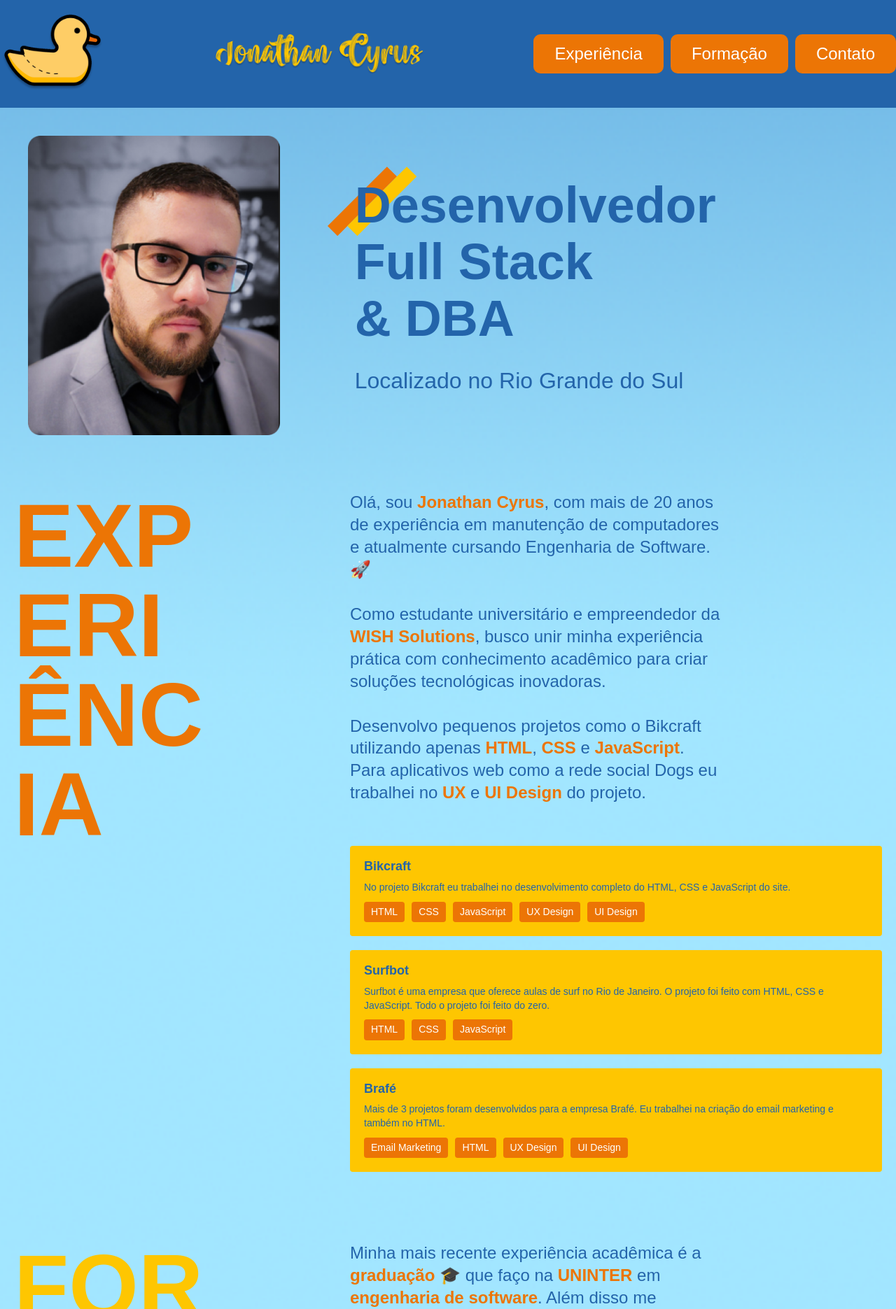
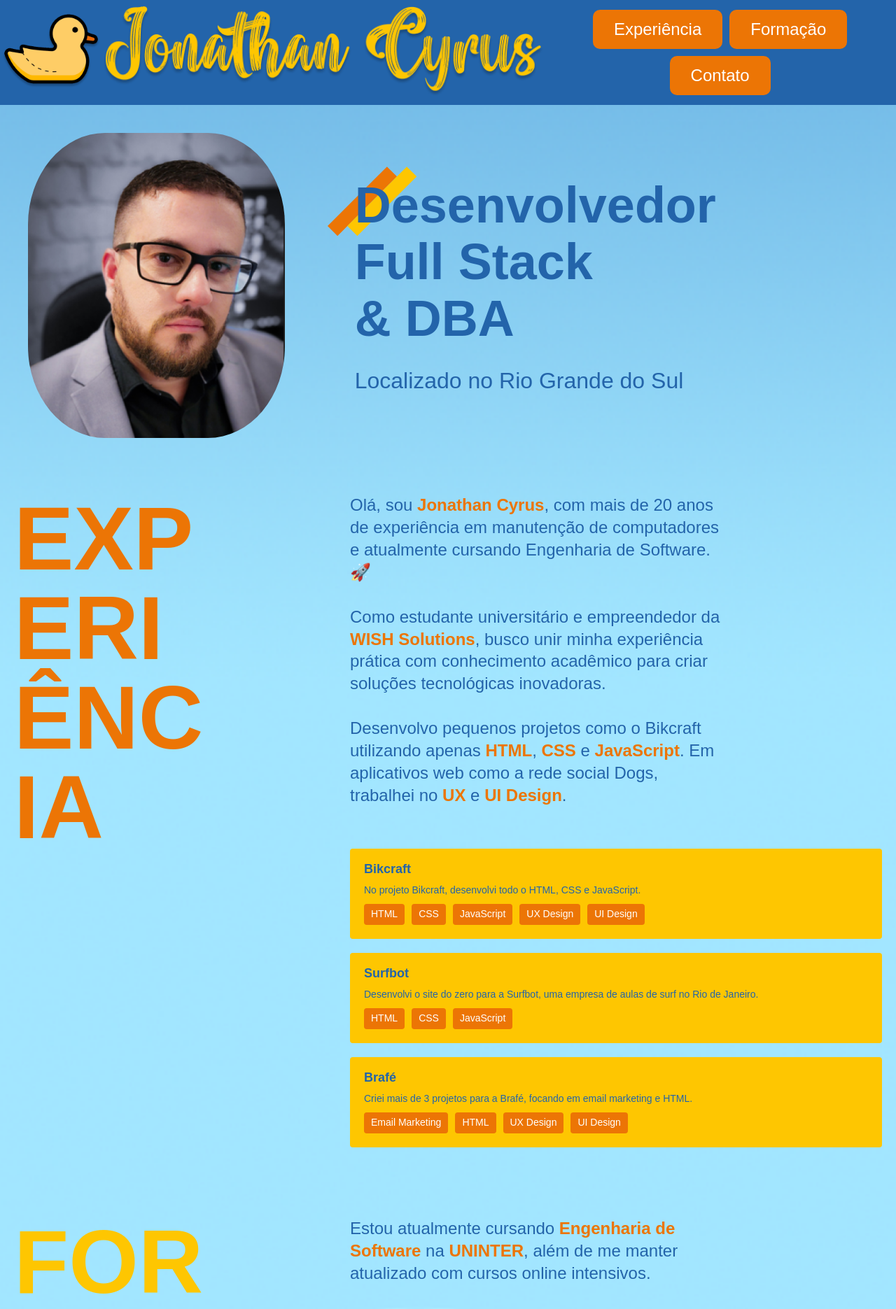
Before and after one commit to engcyrus/jonathancyrus, a plain HTML site: page index.html in a window 1280 px wide. Shown: the top 1871 px of the page at 70% size. Drawn offline with Linux system fonts and the light colour scheme.

Commit message:
Add files via upload

```diff
--- a/css/formacao.css
+++ b/css/formacao.css
@@ -134,9 +134,9 @@
 }
 .perfil-foto {
   width: 100%;
-  max-width: 300px; /* Define o tamanho máximo da imagem */
+  max-width: 400px; /* Define o tamanho máximo da imagem */
   height: auto; /* Mantém a proporção da imagem */
-  border-radius: 50%; /* Torna a imagem circular */
+  border-radius: 30%; /* Torna a imagem circular */
   display: block;
   margin: 0 auto;
 }
--- a/css/global.css
+++ b/css/global.css
@@ -1,5 +1,5 @@
 body {
-  background-image: url('./fundo.png');
+  background-image: url('../img/fundo.png');
   background-size: cover; /* Faz com que a imagem cubra toda a área do body */
   background-repeat: no-repeat; /* Evita que a imagem se repita */
   max-width: auto;
@@ -7,7 +7,7 @@ body {
   gap: 100px;
   font-family: "Fira Sans", Arial, sans-serif;
   margin: 0px;
-  color: #141414;
+
 }
 
 h1,
--- a/index.html
+++ b/index.html
@@ -2,89 +2,88 @@
 <html lang="pt-br">
   <head>
     <meta charset="UTF-8" />
-
     <meta name="viewport" content="width=device-width, initial-scale=1.0" />
-    <!-- Configura a visualização da página para ser responsiva em dispositivos móveis -->
+    <!-- Configura a página para ser responsiva em dispositivos móveis -->
 
     <title>Jonathan Cyrus - Engenheiro de Software</title>
     <!-- Título da página exibido na aba do navegador -->
 
     <meta name="description" content="Desenvolvedor Full Stack e DBA" />
-    <!-- Descrição breve da página para SEO (Search Engine Optimization) -->
+    <!-- Descrição breve para SEO (Search Engine Optimization) -->
 
     <link rel="stylesheet" href="./css/style.css" />
-    <!-- Link para o arquivo CSS externo que estiliza a página -->
+    <!-- Link para o arquivo de estilo externo -->
   </head>
 
   <body>
     <header class="header">
       <a href="https://cs50.ai/">
-        <img src="./pato.png" alt="pato" width="150" class="patinho"
-      /></a>
+        <img
+          src="./img/pato.png"
+          alt="Logo do pato"
+          width="150"
+          class="patinho"
+        />
+      </a>
+      <!-- Mini logo do pato com link para o site -->
 
-      <!-- Imagem mini logo pato -->
-
-      <img src="./jonathancyrus.png" alt="logo" width="600" class="perfil-foto"  />
-      <!-- Imagem da logo -->
+      <img src="./img/jonathancyrus.png" alt="Logo" width="650" />
+      <!-- Imagem da logo principal -->
 
       <nav>
-        <!-- Barra de navegação com links para diferentes seções da página -->
-
+        <!-- Menu de navegação principal -->
         <ul class="header-menu">
           <li><a href="#experiencia">Experiência</a></li>
           <li><a href="#formacao">Formação</a></li>
-
           <li><a href="#contato">Contato</a></li>
         </ul>
       </nav>
     </header>
 
     <main class="introducao">
-      <!-- Seção principal da página que introduz o perfil do desenvolvedor -->
-
-      <img src="./perfil.png" alt="cyrus" width="360" height="520" />
-      <!-- Imagem do perfil do desenvolvedor com largura e altura definidas -->
-
+      <!-- Seção principal com a apresentação do perfil -->
+      <img
+        src="./img/perfil.png"
+        alt="Foto de Jonathan Cyrus"
+        width="360"
+        height="520"
+        class="perfil-foto"
+      />
+      <!-- Imagem de perfil -->
       <div>
         <h1>Desenvolvedor<br />Full Stack <br />& DBA</h1>
-
         <p>Localizado no Rio Grande do Sul</p>
       </div>
     </main>
 
     <section class="experiencia" id="experiencia" aria-label="Experiência">
-      <!-- Seção que exibe a experiência profissional do desenvolvedor -->
-
+      <!-- Seção de experiência profissional -->
       <h2 class="subtitulo">Experiência</h2>
 
       <div>
-        <!-- Texto descrevendo os tipos de projetos já desenvolvidos -->
         <p class="experiencia-texto">
           Olá, sou <strong>Jonathan Cyrus</strong>, com mais de 20 anos de
           experiência em manutenção de computadores e atualmente cursando
-          Engenharia de Software.🚀<br />
+          Engenharia de Software. 🚀<br /><br />
 
-          <br />Como estudante universitário e empreendedor da
+          Como estudante universitário e empreendedor da
           <strong>WISH Solutions</strong>, busco unir minha experiência prática
           com conhecimento acadêmico para criar soluções tecnológicas
-          inovadoras.<br />
+          inovadoras.<br /><br />
 
-          <br />Desenvolvo pequenos projetos como o Bikcraft utilizando apenas
+          Desenvolvo pequenos projetos como o Bikcraft utilizando apenas
           <strong>HTML</strong>, <strong>CSS</strong> e
-          <strong>JavaScript</strong>. Para aplicativos web como a rede social
-          Dogs eu trabalhei no <strong>UX</strong> e
-          <strong>UI Design</strong> do projeto.
+          <strong>JavaScript</strong>. Em aplicativos web como a rede social
+          Dogs, trabalhei no <strong>UX</strong> e <strong>UI Design</strong>.
         </p>
 
         <div class="empresa">
           <h3 class="empresa-titulo">Bikcraft</h3>
           <p class="empresa-texto">
-            No projeto Bikcraft eu trabalhei no desenvolvimento completo do
-            HTML, CSS e JavaScript do site.
+            No projeto Bikcraft, desenvolvi todo o HTML, CSS e JavaScript.
           </p>
 
           <ul class="empresa-habilidades">
-            <!-- Lista das habilidades utilizadas no projeto/empresa -->
             <li>HTML</li>
             <li>CSS</li>
             <li>JavaScript</li>
@@ -93,14 +92,11 @@
           </ul>
         </div>
 
-        <!-- Repetição da mesma estrutura para outros projetos/empresas -->
-
         <div class="empresa">
           <h3 class="empresa-titulo">Surfbot</h3>
           <p class="empresa-texto">
-            Surfbot é uma empresa que oferece aulas de surf no Rio de Janeiro. O
-            projeto foi feito com HTML, CSS e JavaScript. Todo o projeto foi
-            feito do zero.
+            Desenvolvi o site do zero para a Surfbot, uma empresa de aulas de
+            surf no Rio de Janeiro.
           </p>
           <ul class="empresa-habilidades">
             <li>HTML</li>
@@ -112,8 +108,8 @@
         <div class="empresa">
           <h3 class="empresa-titulo">Brafé</h3>
           <p class="empresa-texto">
-            Mais de 3 projetos foram desenvolvidos para a empresa Brafé. Eu
-            trabalhei na criação do email marketing e também no HTML.
+            Criei mais de 3 projetos para a Brafé, focando em email marketing e
+            HTML.
           </p>
           <ul class="empresa-habilidades">
             <li>Email Marketing</li>
@@ -126,21 +122,19 @@
     </section>
 
     <section class="formacao" id="formacao" aria-label="Formação">
-      <!-- Seção de formação acadêmica e cursos do desenvolvedor -->
-
+      <!-- Seção de formação acadêmica e cursos -->
       <div class="formacao-container">
         <h2 class="subtitulo">Formação</h2>
 
         <div>
           <p class="formacao-texto">
-            Minha mais recente experiência acadêmica é a
-            <strong>graduação</strong> 🎓 que faço na <strong>UNINTER</strong> em
-            <strong>engenharia de software</strong>. Além disso me mantenho
-            sempre atualizado com cursos intensivos online.
+            Estou atualmente cursando <strong>Engenharia de Software</strong> na
+            <strong>UNINTER</strong>, além de me manter atualizado com cursos
+            online intensivos.
           </p>
 
           <ul class="faculdade-lista">
-            <!-- Lista de cursos acadêmicos com respectivos títulos e instituições -->
+            <!-- Lista de cursos acadêmicos -->
             <li class="faculdade">
               <span class="faculdade-tipo">Bacharel</span>
               <h3 class="faculdade-curso">Engenharia de Software</h3>
@@ -159,8 +153,7 @@
           </ul>
 
           <div class="formacao-extra">
-            <!-- Seção extra contendo cursos intensivos e idiomas -->
-
+            <!-- Cursos extras e idiomas -->
             <div class="cursos">
               <h3>Cursos Intensivos</h3>
               <ul>
@@ -176,8 +169,8 @@
             <div class="idiomas">
               <h3>Idiomas</h3>
               <ul>
-                <li>Inglês <span>/ Tecnico</span></li>
-                <li>Espanhol <span>/ Tecnico</span></li>
+                <li>Inglês <span>/ Técnico</span></li>
+                <li>Espanhol <span>/ Técnico</span></li>
                 <li>Italiano <span>/ Intermediário</span></li>
               </ul>
             </div>
@@ -187,17 +180,14 @@
     </section>
 
     <footer class="footer" id="contato">
-      <!-- Rodapé da página com informações de contato -->
-
+      <!-- Seção de contato e rodapé -->
       <div class="footer-container">
         <p class="footer-texto">
-          Se você procura um profissional com experiência prática e em constante
-          evolução, estou à disposição para colaborar em projetos que visem
-          melhorar a eficiência e promover o uso da tecnologia de maneira
-          estratégica. 👋
+          Se você procura um profissional em constante evolução, estou à
+          disposição para colaborar em projetos que promovam o uso estratégico
+          da tecnologia. 👋
         </p>
 
-        <!-- Contato com ícones -->
         <ul class="footer-contato">
           <li>
             <img src="./img/envelope.png" alt="Email" width="30" />
@@ -205,19 +195,16 @@
               >jonathancyrus.dev@gmail.com</a
             >
           </li>
-
           <li>
             <img src="./img/whatsapp.png" alt="WhatsApp" width="30" />
             <a href="https://wa.me/5551920035099">+55 51 92003 - 5099</a>
           </li>
-
           <li>
             <img src="./img/linkedin.png" alt="LinkedIn" width="30" />
             <a href="https://www.linkedin.com/in/engcyrus/"
               >linkedin.com/in/engcyrus</a
             >
           </li>
-
           <li>
             <img src="./img/github.png" alt="GitHub" width="30" />
             <a href="https://github.com/engcyrus">github.com/engcyrus</a>
```
Also changed, not shown: img/fundo.png (added), img/jonathancyrus.png (added), img/pato.png (added), img/perfil.png (added).
